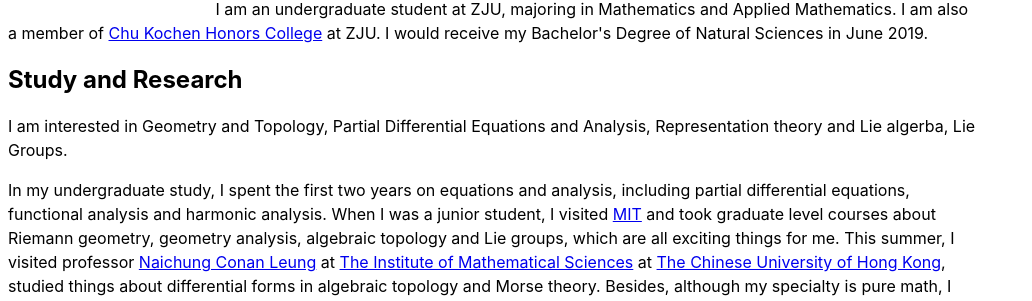
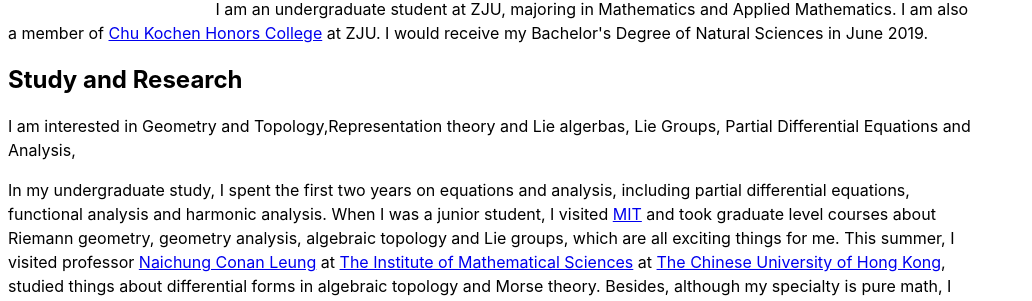
Before and after one commit to Acrescent/Acrescent.github.io, a Jekyll site: the page built from index.html, in a window 1280 px wide. Shown: the part 486-787 px from the top of the page, without its empty margins (0-1032 px from the left). Built offline with Jekyll 4.4.1, drawn with Linux system fonts in a browser that asks for light colours.

Commit message:
Update index.html

```diff
--- a/index.html
+++ b/index.html
@@ -31,8 +31,9 @@ title: Zhengjiang Lin
 
 <h2>Study and Research</h2>
 <p>
-I am interested in Geometry and Topology, Partial Differential Equations and Analysis,
-Representation theory and Lie algerba, Lie Groups.
+I am interested in Geometry and Topology,Representation theory and Lie algerbas, Lie Groups,
+Partial Differential Equations and Analysis,
+
 </p>
 
 <p>
```
